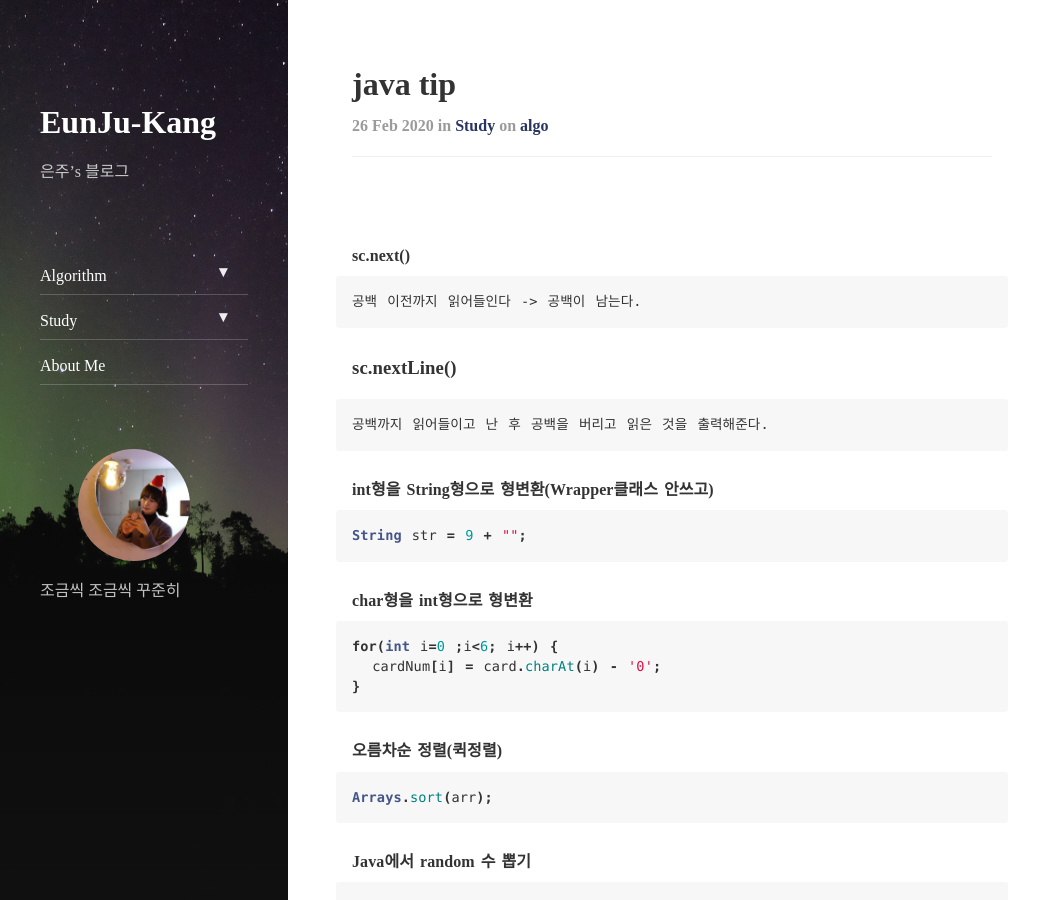
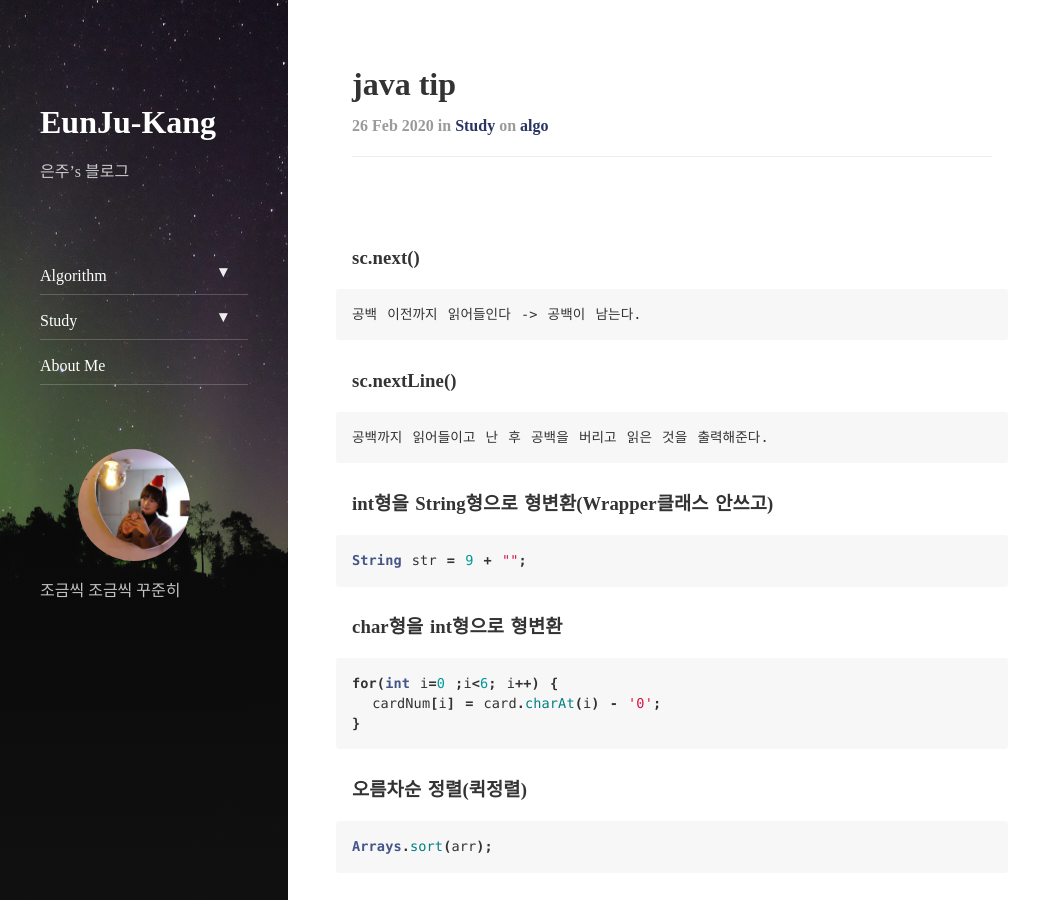
Before and after one commit to EunJu-Kang/EunJu-Kang.github.io, a Jekyll site: the page built from _posts/2020-02-26-study-5-Java_tip.md, in a window 1280 px wide and 900 px high. Shown: the whole window, without its empty margins (0-1055 px from the left). Built offline with Jekyll 4.4.1, drawn with Linux system fonts in a browser that asks for light colours; nearby versions of some CDN libraries.

````diff
--- a/_posts/2020-02-26-study-5-Java_tip.md
+++ b/_posts/2020-02-26-study-5-Java_tip.md
@@ -6,7 +6,7 @@ categories: Study
 tags: Algo
 ---
 
-#### sc.next()
+### sc.next()
 ```
 공백 이전까지 읽어들인다 -> 공백이 남는다.
 ```
@@ -16,24 +16,24 @@ tags: Algo
 공백까지 읽어들이고 난 후 공백을 버리고 읽은 것을 출력해준다.
 ```
 
-#### int형을 String형으로 형변환(Wrapper클래스 안쓰고)
+### int형을 String형으로 형변환(Wrapper클래스 안쓰고)
 ~~~ java
 String str = 9 + "";
 ~~~
 
-#### char형을 int형으로 형변환
+### char형을 int형으로 형변환
 ~~~ java
 for(int i=0 ;i<6; i++) {
   cardNum[i] = card.charAt(i) - '0';
 }
 ~~~
 
-#### 오름차순 정렬(퀵정렬)
+### 오름차순 정렬(퀵정렬)
 ~~~ java
 Arrays.sort(arr);
 ~~~
 
-#### Java에서 random 수 뽑기
+### Java에서 random 수 뽑기
 ~~~ java
 (int)(Math.random()*30)+1; //0~30
 
@@ -41,7 +41,7 @@ Math.random(); //0.0000000~9.9999999
 Math.random()*100; //0.00000~9.99999
 ~~~
 
-#### stack 요소별로 확인
+### stack 요소별로 확인
 ~~~ java
 stack.elementAt(idx);
 ~~~
````
